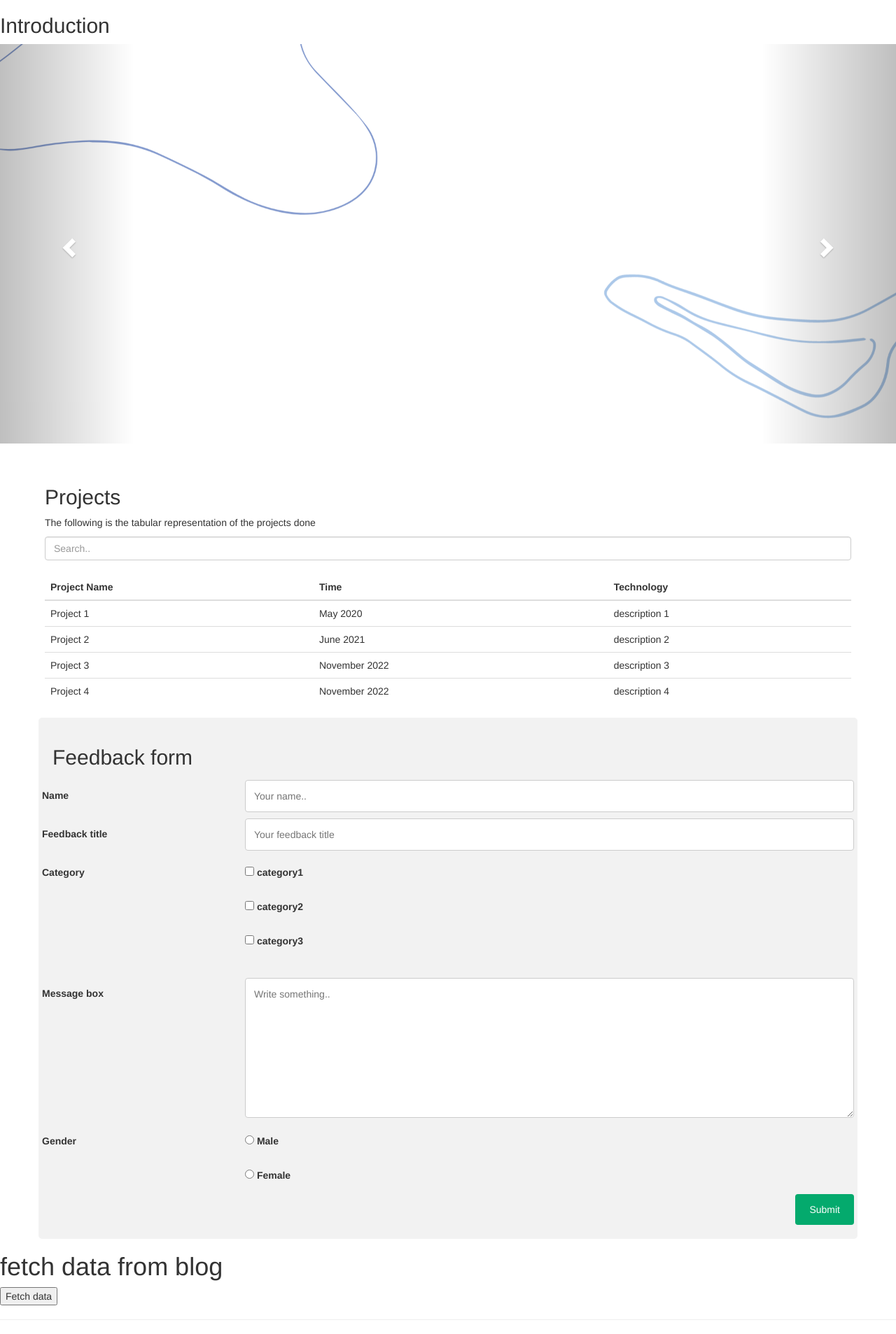
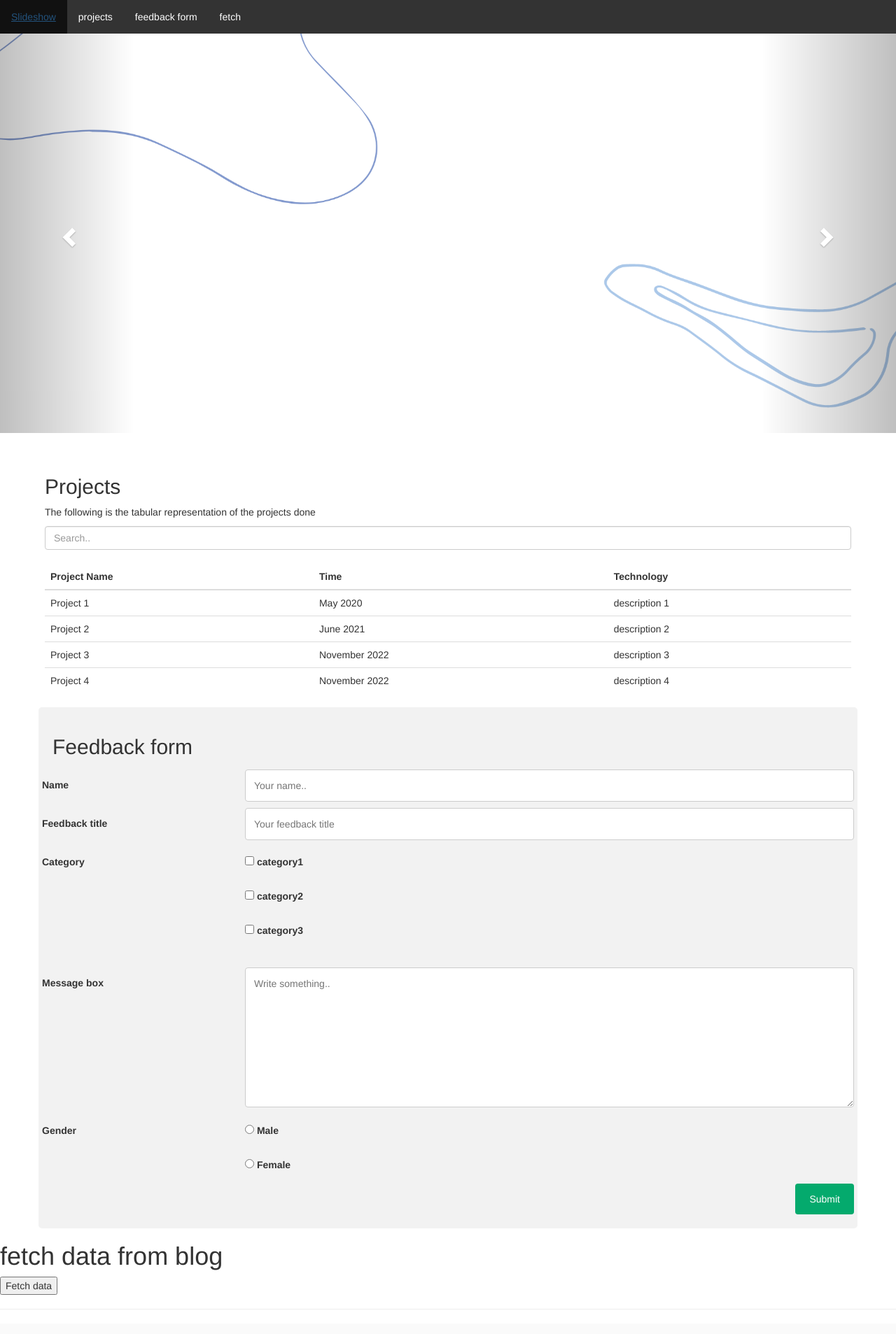
Before and after one commit to ReshmiMehta14/depronto-machine-test, a Flask app: page / in a window 1280 px wide. Shown: the whole page at 70% size. After the commit the page ends 1851 px from the top, so only its background shows below. Run offline with Flask 2, Linux system fonts and the light colour scheme; some libraries are stand-ins or nearby versions.

Commit message:
Update home.html
added nav bar

```diff
--- a/templates/home.html
+++ b/templates/home.html
@@ -8,6 +8,33 @@
   <script src="https://ajax.googleapis.com/ajax/libs/jquery/3.6.0/jquery.min.js"></script>
   <script src="https://maxcdn.bootstrapcdn.com/bootstrap/3.4.1/js/bootstrap.min.js"></script>
   <style>
+    ul {
+  list-style-type: none;
+  margin: 0;
+  padding: 0;
+  overflow: hidden;
+  background-color: #333;
+}
+
+li {
+  float: left;
+}
+
+li a {
+  display: block;
+  color: white;
+  text-align: center;
+  padding: 14px 16px;
+  text-decoration: none;
+}
+
+li a:hover:not(.active) {
+  background-color: #111;
+}
+
+.active {
+  background-color: #04AA6D;
+}
     * {
       box-sizing: border-box;
     }
@@ -20,6 +47,7 @@
       border-radius: 4px;
       resize: vertical;
     }
+
 
     label {
       padding: 12px 12px 12px 0;
@@ -80,8 +108,12 @@
     </style>
 </head>
 <body>
-
-  <h2>Introduction</h2>
+  <ul>
+    <li><a href="#caro">Slideshow</a></li>
+    <li><a href="#projects">projects</a></li>
+    <li><a href="#feedbackform">feedback form</a></li>
+    <li><a href="#fetch">fetch</a></li>
+  </ul>
   <div id="myCarousel" class="carousel slide" data-ride="carousel">
     <!-- Indicators -->
     <ol class="carousel-indicators">
@@ -91,7 +123,7 @@
     </ol>
 
     <!-- Wrapper for slides -->
-    <div class="carousel-inner">
+    <div class="carousel-inner" id="caro">
       <div class="item active">
          <img src="{{ url_for('static',filename='img/1.png') }}" alt="" style="width:100%; height:50%" >
          <div class="carousel-caption">
@@ -120,7 +152,7 @@
 </div>
 
 <br><br>
-<div class="container-project">
+<div class="container-project" id="projects">
   <h2>Projects</h2>
   <p>The following is the tabular representation of the projects done</p>
   <input class="form-control" id="myInput" type="text" placeholder="Search..">
@@ -158,7 +190,7 @@
   </table>
 </div>
 
-<div class="container">
+<div class="container" id="feedbackform">
   <h2>Feedback form</h2>
   <form>
       <form action="POST">
@@ -219,7 +251,7 @@
   </form>
 </div>
 
-<div>
+<div id="fetch">
   <h1>fetch data from blog</h1>
   <button id="fetchUserDataBtn">Fetch data</button>
 </div>
```
